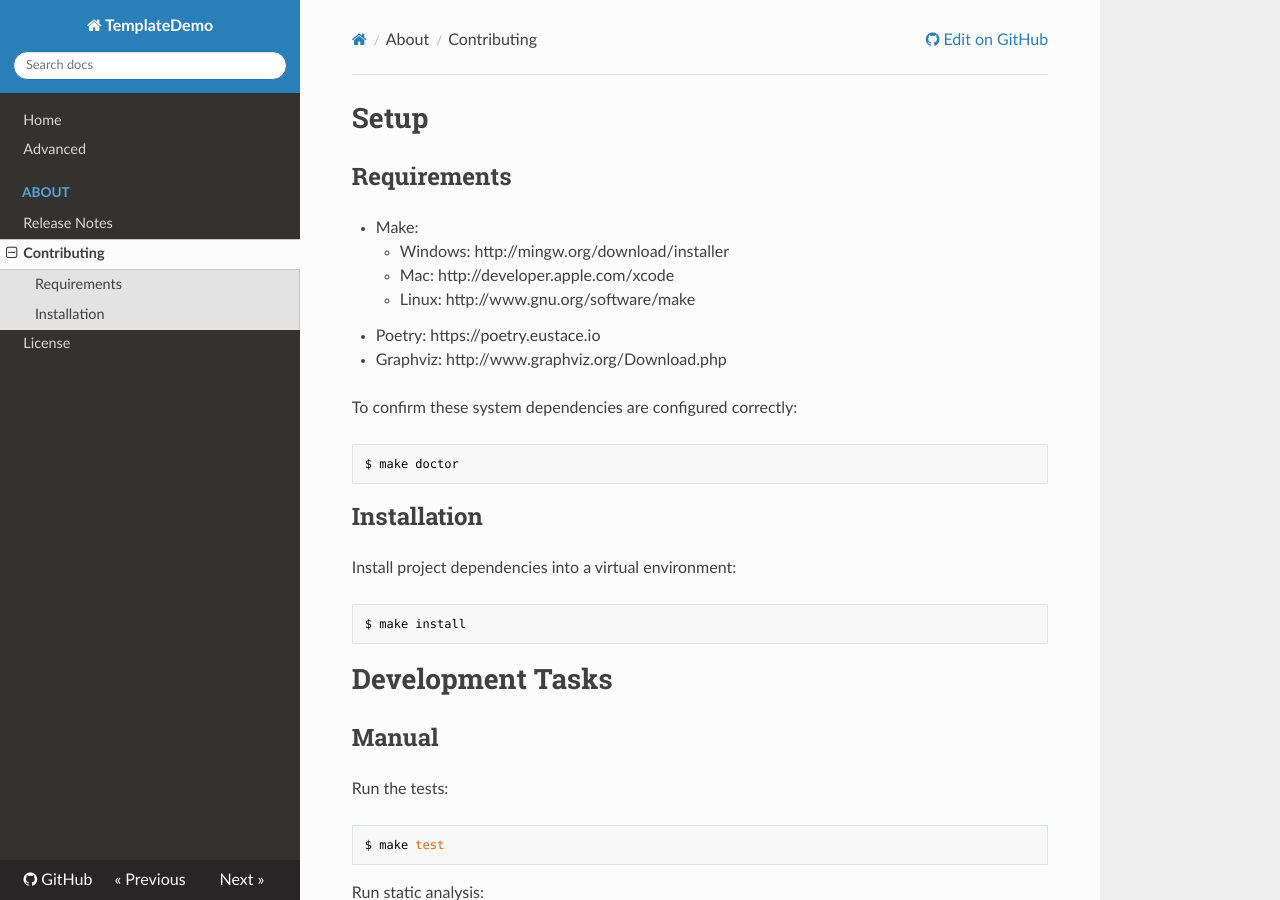
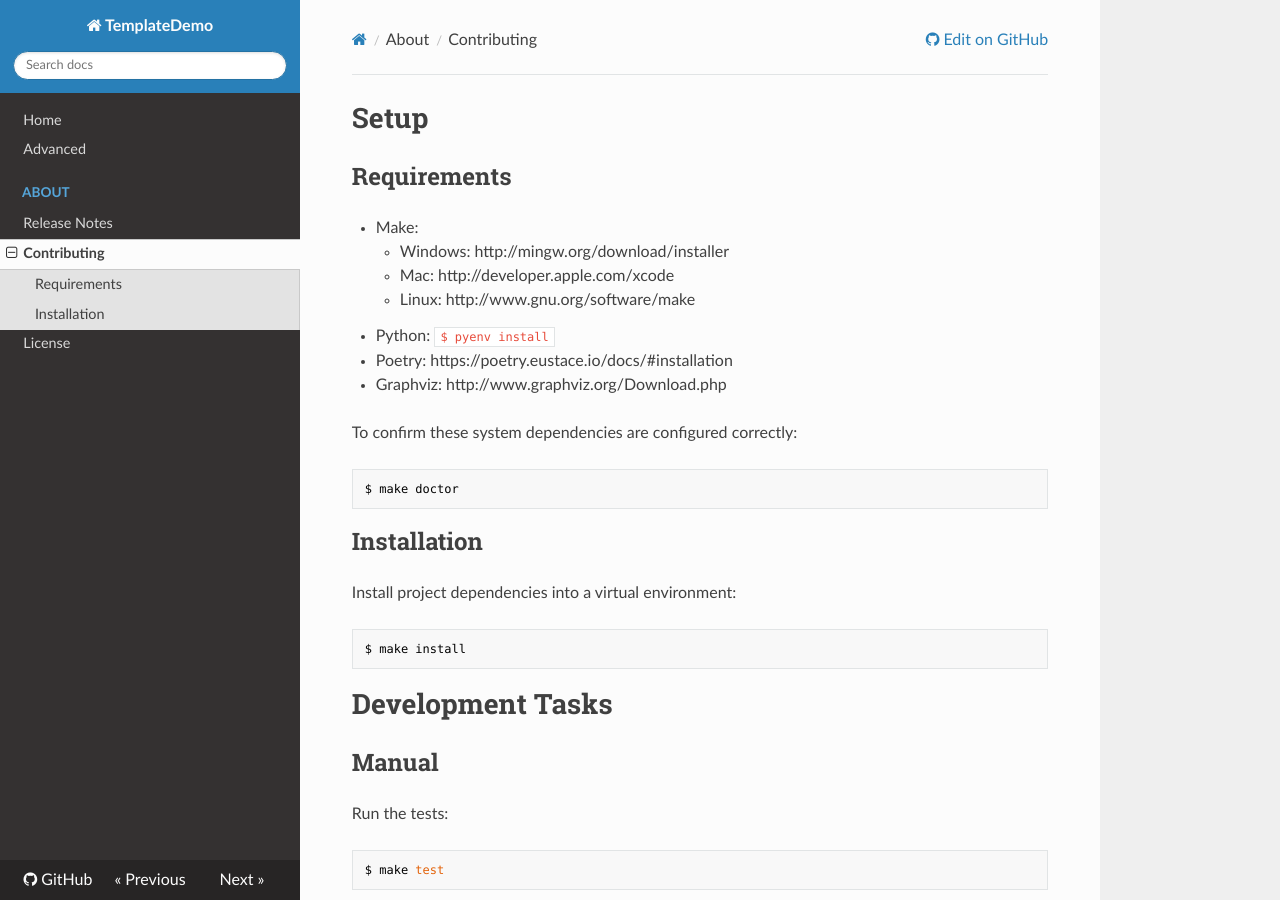
Before and after one commit to jacebrowning/template-python-demo, an MkDocs documentation site: the page built from docs/about/contributing.md, in a window 1280 px wide and 900 px high. Built offline with MkDocs 1.6.1, drawn with Linux system fonts in a browser that asks for light colours; nearby versions of some CDN libraries.

```diff
--- a/docs/about/contributing.md
+++ b/docs/about/contributing.md
@@ -6,7 +6,8 @@
     * Windows: http://mingw.org/download/installer
     * Mac: http://developer.apple.com/xcode
     * Linux: http://www.gnu.org/software/make
-* Poetry: https://poetry.eustace.io
+* Python: `$ pyenv install`
+* Poetry: https://poetry.eustace.io/docs/#installation
 * Graphviz: http://www.graphviz.org/Download.php
 
 To confirm these system dependencies are configured correctly:
```
Also changed, not shown: CONTRIBUTING.md (+2 -1 lines).
